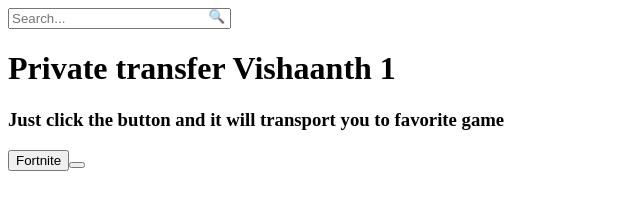
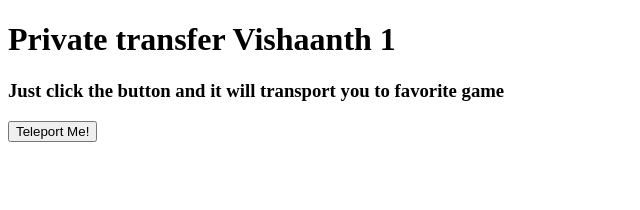
Before and after one commit to TheCyborg0/The-Virus, a plain HTML site: page index.html in a window 1280 px wide. Shown: the whole page, without its empty margins (0-640 px from the left). Drawn offline with Linux system fonts and the light colour scheme.

Commit message:
Update index.html

```diff
--- a/index.html
+++ b/index.html
@@ -24,14 +24,8 @@
         </style>
     </head>
 
-    <body>
-        <div class="input-wrapper">
-            <input type="text" placeholder="Search...">
-            <button onclick="alert('Button clicked!');">
-                &#128269;
-            </button>
-        </div>
-    </body>
+
+
 
     </html>
     </head>
@@ -41,7 +35,9 @@
 
 
         <h3>Just click the button and it will transport you to favorite game</h3>
-        <button>Fortnite<button>
+        <button onclick="window.location.href='https://mail.google.com/mail/u/0/?ogbl#inbox/FMfcgzQZSsPWDxJsjhPFlfKpVCrfrCQh';">Teleport Me!</button>
 
-    </body>
+
+
+
 </html>
```
